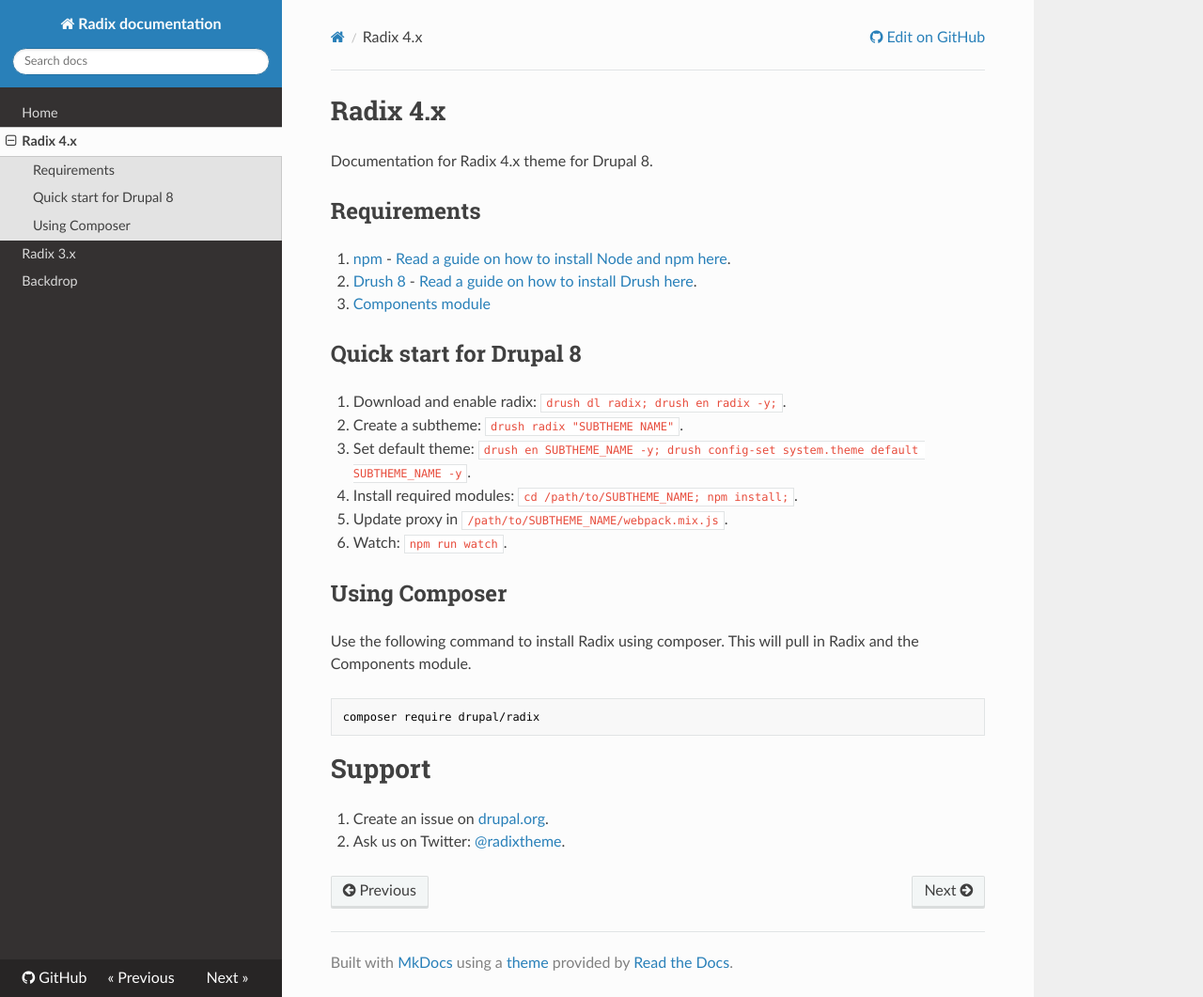
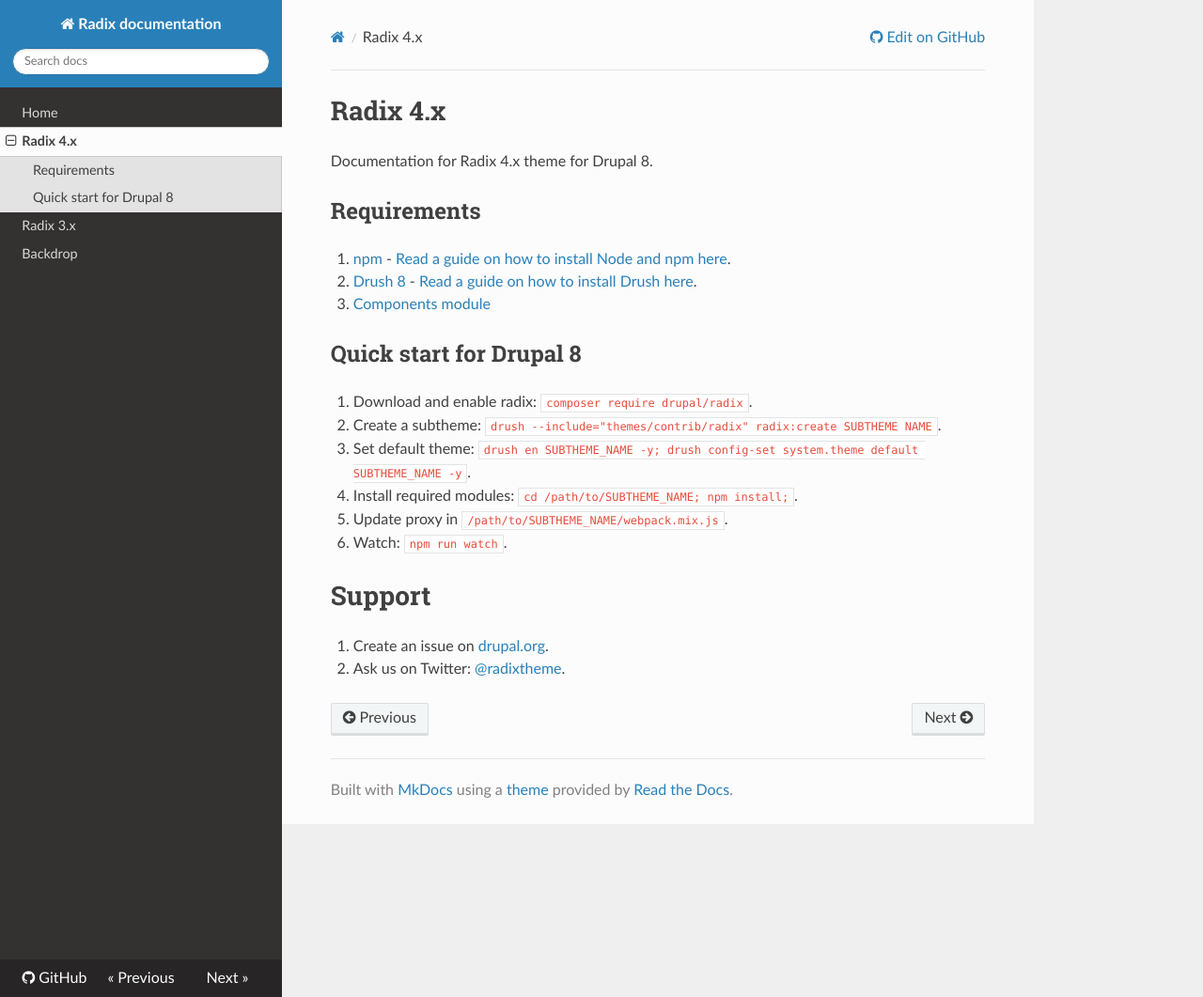
Before and after one commit to radixtheme/docs, an MkDocs documentation site: the page built from docs/radix-4.md, in a window 1280 px wide and 1061 px high. Shown: the whole window at 94% size. Built offline with MkDocs 1.6.1, drawn with Linux system fonts in a browser that asks for light colours; nearby versions of some CDN libraries; old or Windows-style settings are respelled for this version of MkDocs.

Commit message:
Update radix-4.md

````diff
--- a/docs/radix-4.md
+++ b/docs/radix-4.md
@@ -9,20 +9,13 @@ Documentation for Radix 4.x theme for Drupal 8.
 
 ## Quick start for Drupal 8
 
-1. Download and enable radix: `drush dl radix; drush en radix -y;`.
-2. Create a subtheme: `drush radix "SUBTHEME NAME"`.
+1. Download and enable radix: `composer require drupal/radix`.
+2. Create a subtheme: `drush --include="themes/contrib/radix" radix:create SUBTHEME NAME`.
 3. Set default theme: `drush en SUBTHEME_NAME -y; drush config-set system.theme default SUBTHEME_NAME -y`.
 4. Install required modules: `cd /path/to/SUBTHEME_NAME; npm install;`.
 5. Update proxy in `/path/to/SUBTHEME_NAME/webpack.mix.js`.
 6. Watch: `npm run watch`.
 
-## Using Composer
-Use the following command to install Radix using composer. This will pull in Radix and the Components module.
-
-```
-composer require drupal/radix
-```
-
 # Support
 
 1. Create an issue on [drupal.org](https://www.drupal.org/project/issues/radix).
````
